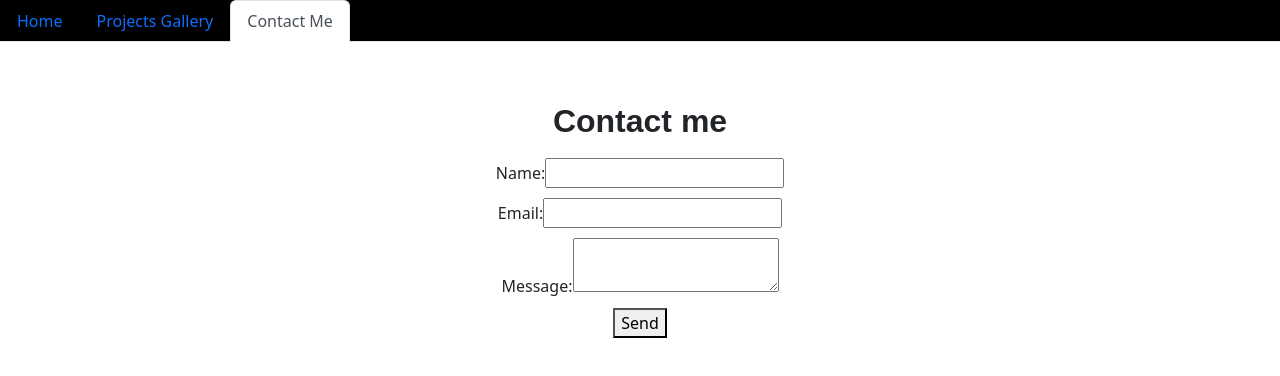
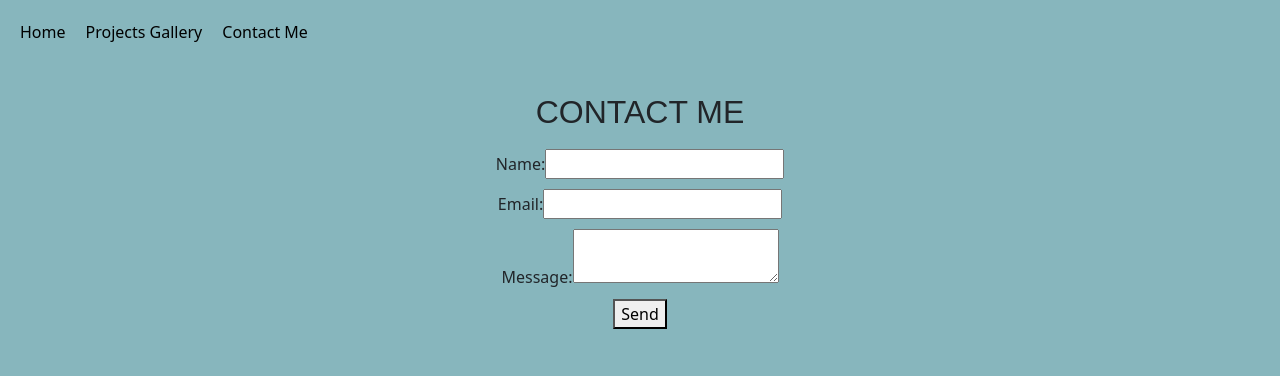
Before and after one commit to manonthemon/react-portfolio, a React (Create React App) app: page /#/contact in a window 1280 px wide. Shown: the top 376 px of the page. Built offline with nearby package versions, Linux system fonts and the light colour scheme.

Commit message:
Working on styles

```diff
--- a/src/components/Header.js
+++ b/src/components/Header.js
@@ -4,14 +4,10 @@ import { NavLink } from 'react-router-dom';
 function Header() {
   return (
     <div className="header">
-    <ul className="nav nav-tabs">
+    <ul className="nav">
       <li className="nav-item">
         <NavLink
           to="/"
-          end
-          className={({ isActive }) =>
-            isActive ? 'nav-link active' : 'nav-link'
-          }
         >
           Home
         </NavLink>
@@ -20,10 +16,6 @@ function Header() {
       <li className="nav-item">
         <NavLink
           to="projects-gallery"
-          end
-          className={({ isActive }) =>
-            isActive ? 'nav-link active' : 'nav-link'
-          }
         >
           Projects Gallery
         </NavLink>
@@ -31,9 +23,6 @@ function Header() {
       <li className="nav-item">
         <NavLink
           to="contact"
-          className={({ isActive }) =>
-            isActive ? 'nav-link active' : 'nav-link'
-          }
         >
           Contact Me
         </NavLink>
--- a/src/components/pages/ProjectsGallery.js
+++ b/src/components/pages/ProjectsGallery.js
@@ -6,7 +6,7 @@ import projects from './Projects.json';
 function ProjectsGallery(props) {
   return (
 
-    <div className="container">
+    <div className="project-container">
       <h2 className="title">My projects</h2>
     <div className="row justify-content-center">
       <div className="col-md-4">
--- a/src/components/pages/style.css
+++ b/src/components/pages/style.css
@@ -1,35 +1,34 @@
 
 :root {
 
-  --PrimaryColor: rgb(255, 220, 45);
+  --PrimaryColor: rgb(135, 182, 189);
   --SecondaryColor: rgba(0, 0, 0, .9);
-  scroll-behavior: smooth;
+  background-color: var(--PrimaryColor);
 }
 
 .header {
- background-color: black
+ background-color: var(--PrimaryColor);
+ border-bottom: 0px;
+ margin: 0px;
+ margin-bottom: -1px !important;
+ padding-left: 30px;
+ padding: 10px
 }
+.header li {
+  padding: 10px;
+}
+
 
 .card {
   border-radius: 2px;
-  height: 325px;
-  margin: 1rem;
-  position: relative;
-  width: 325px;
+  margin: 2rem;
   text-align: center;
-  border: solid 5px black;
+
 }
 
-.card > .img-container {
-  height: 100%;
-  overflow: hidden;
-  text-align: center;
-  padding: 10px;
-
-}
 .card > .img-container > img {
-  width: 90%;
-  border: solid, 2px, black;
+  height: 150px;
+  padding: 10px
 }
 
 .card > .content {
@@ -40,22 +39,31 @@
 
 .card > .content > ul {
   list-style-type: none;
+  text-decoration: none;
 }
 
 .card > .content > ul > li {
   margin-top: 18px;
+  text-decoration: none !important
 }
 
 .title {
   text-align: center;
-  font-weight: 600;
-  margin-top: 30px;
+  font-weight: 400;
+  padding-top: 30px;
+  text-transform: uppercase
 }
 
-body {
-background-color: white;
-margin: 0px;
-overflow-x: hidden;
+a {
+  text-decoration: none !important;
+  color: black !important;
+}
+
+a:hover {
+  text-decoration: underline !important;;
+}
+a:active {
+  text-decoration: underline !important;;
 }
 
 h1, h2, h3 , h4, h5, h6 {
@@ -72,7 +80,7 @@ p {
   font-size: 11px;
   text-transform: uppercase;
   letter-spacing: 2.5px;
-  font-weight: 500;
+  font-weight: 700;
   color: var(--SecondaryColor);
   background-color: var(--PrimaryColor);
   border: solid 2px black;
@@ -80,16 +88,14 @@ p {
   box-shadow: 0px 8px 15px rgba(0, 0, 0, 0.1);
   transition: all 0.3s ease 0s;
   cursor: pointer;
-  padding: 5px;
+  padding: 8px;
   margin: 5px;
   }
 
 .button:hover {
   background-color: rgb(38, 38, 38);
   box-shadow: 0px 20px 29px rgba(30, 30, 3, 0.4);
-  color:var(--PrimaryColor);
   transform: translateY(-7px);
-  outline: none !important;
 }
 
 /* hero section  */
@@ -98,12 +104,10 @@ p {
   background-color: var(--PrimaryColor);
   background-size: cover;
   background-repeat: no-repeat;
-  height: calc(100vh - 120px);
+  height: 100vh;
   display: flex;
   align-items: center;
   justify-content: space-evenly;
-  padding-top: 130px;
-  margin-bottom: 40px;
 }
 
 .heroCopy {
@@ -126,42 +130,15 @@ p {
   padding: 10px;
 }
 
+.project-container {
+  background-color: var(--PrimaryColor);
+  height: 100vh;
+}
+
 form {
   display: flex;
   flex-direction: column;
   align-items: center;
   gap: 10px;
-  margin-top: 30px;
-
-
+  background-color: var(--PrimaryColor);
 }
-
-/*About me section*/
-
-/* .about-me {
-padding: 60px 0px 80px 0px;
-}
-
-.about-me-container {
-display: flex;
-justify-content: center;
-align-items: center;
-padding: 50px 100px 40px 100px;
-}
-
-.about-me h2 {
-color: var(--SecondaryColor);
-padding-top: 60px;
-text-align: center;
-}
-
-.about-me-container img {
-width: 35vh;
-justify-content: center;
-align-items: center;
-}
-
-.about-me-container p {
-color: var(--SecondaryColor);
-font-size: 2.2vh;
-} */
```
